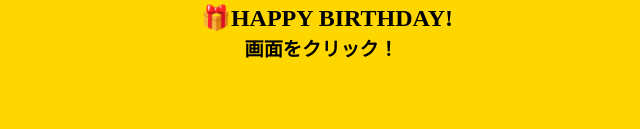
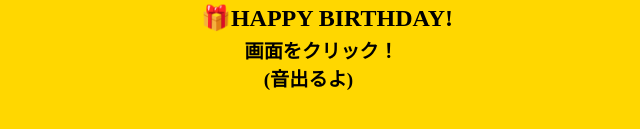
Before and after one commit to sheerlore/kanno, a plain HTML site: page index.html in a window 1280 px wide. Shown: the part 611-740 px from the top of the page, without its empty margins (330-970 px from the left). Drawn offline with Linux system fonts and the light colour scheme.

Commit message:
small modify

```diff
--- a/index.html
+++ b/index.html
@@ -19,7 +19,7 @@
 
 		<div id="topText" class="top-char">🐈KANNO🐈</div>
 		<div class="bottom-char">🎁HAPPY BIRTHDAY!</div>
-		<div class="bottom-char2">画面をクリック！</div>
+		<div class="bottom-char2">画面をクリック！<br>　(音出るよ)</div>
 
 		<div class="face-base">
 			<div class="face-al"></div>
--- a/style.css
+++ b/style.css
@@ -64,7 +64,7 @@
    font-size: 1.2em;
    font-weight: bold;
    position: absolute;
-   bottom: -65px;
+   bottom: -95px;
    right: 70px;
 
    user-select: none;
```
